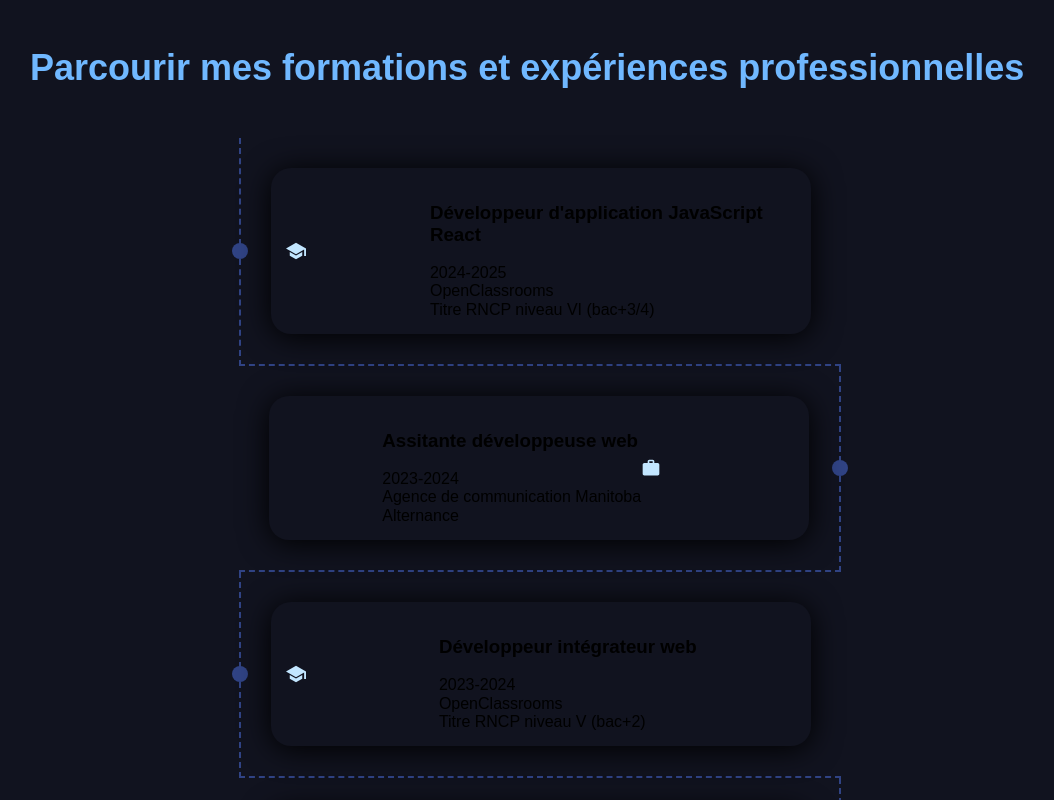
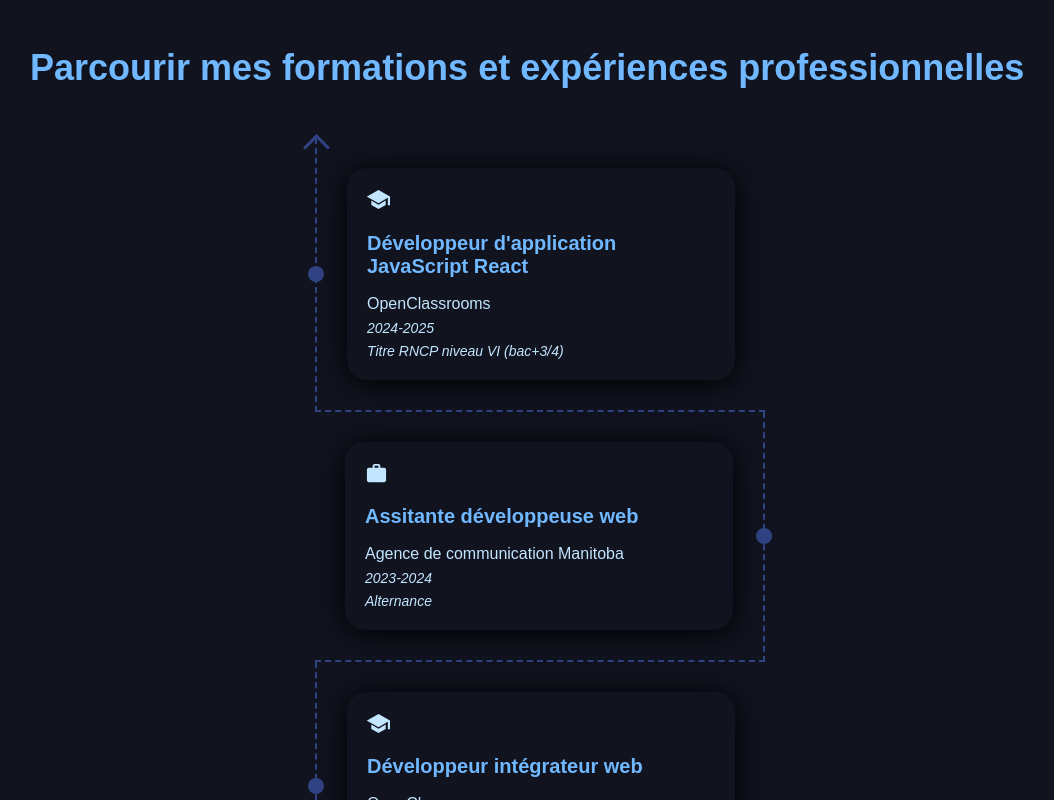
Before and after one commit to CaroleGrllt/ROLLAND_GRELLETY_Carole_portfolio, a React (Vite) app in the folder frontend/: page / in a window 1280 px wide. Shown: the part 2300-3100 px from the top of the page, without its empty margins (100-1154 px from the left). Built offline with nearby package versions, Linux system fonts and the light colour scheme; a web font is replaced by a local one.

Commit message:
Finalisation cards xp/education

```diff
--- a/frontend/src/assets/sass/components/_educationCard.scss
+++ b/frontend/src/assets/sass/components/_educationCard.scss
@@ -5,19 +5,34 @@ article.article__education {
     border-radius: 20px;
     background-color: #11131F;
     filter: drop-shadow(0px 3px 15px black);
-    padding: 15px;
+    padding: 20px;
     display: flex;
+    flex-direction: column;
+    justify-content: space-between;
+    gap: 15px;
 
-    &.third_xp, &.first_xp {
-        flex-direction: row-reverse;
+    .picto__container {
+        color: v.$txt-color;
+        font-size: 23px;
     }
 
-    .picto__container {
-        width: 30%;
-        display: flex;
-        flex-direction: column;
-        justify-content: center;
-        color: v.$txt-color;
-        font-size: 20px;
+    .txt__container {
+        display: grid;
+        gap: 7px;
+
+        h3 {
+            font-size: 20px;
+            margin: 0 0 10px;
+            color: v.$title-color;
+        }
+
+        p{
+            color: v.$txt-color;
+
+            &:nth-child(3), &:nth-child(4) {
+                font-size: 14px;
+                font-style: italic;
+            }
+        }
     }
 }
--- a/frontend/src/assets/sass/sections/_education.scss
+++ b/frontend/src/assets/sass/sections/_education.scss
@@ -44,17 +44,17 @@
             }
         }
 
-        .layout__container {
-
-            max-width: 700px;
+        .education__container {
+            max-width: 450px;
             margin: 0 auto;
 
             .first__container, .third__container {
-                border-left: v.$borders-color dashed 2px;
-                border-bottom: v.$borders-color dashed 2px;
                 height: fit-content;
                 position: relative;
                 padding: 30px;
+                border-left: v.$borders-color dashed 2px;
+                border-bottom: v.$borders-color dashed 2px;
+
 
                 .point {
                     width: 16px;
@@ -66,14 +66,26 @@
                     left: -9px;
                     transform: translateY(-50%);
                 }
+
+                .arrow {
+                    width: 16px;
+                    height: 16px;
+                    position: absolute;
+                    top: 0;
+                    left: -10.5px;
+                    transform: rotate(45deg);
+                    transform-origin: center;
+                    border-top: v.$borders-color solid 3px;
+                    border-left: v.$borders-color solid 3px;
+                }
             }
 
             .second__container {
-                border-right: v.$borders-color dashed 2px;
-                border-bottom: v.$borders-color dashed 2px;
                 height: fit-content;
                 position: relative;
                 padding: 30px;
+                border-right: v.$borders-color dashed 2px;
+                border-bottom: v.$borders-color dashed 2px;
 
 
                 .point {
@@ -89,10 +101,10 @@
             }
 
             .fourth__container {
-                border-right: v.$borders-color dashed 2px;
                 height: fit-content;
                 position: relative;
                 padding: 30px;
+                border-right: v.$borders-color dashed 2px;
 
                 .point {
                     width: 16px;
--- a/frontend/src/components/EducationCard.jsx
+++ b/frontend/src/components/EducationCard.jsx
@@ -5,10 +5,10 @@ export default function EducationCard({className, picto, title, type, place, yea
             <div className="picto__container">
                 {picto}
             </div>
-            <div className="txt-container">
+            <div className="txt__container">
                 <h3>{title}</h3>
+                <p>{place}</p>
                 <p>{year}</p>
-                <p>{place}</p>
                 <p>{type}</p>
             </div>
         </article>
--- a/frontend/src/pages/Home.jsx
+++ b/frontend/src/pages/Home.jsx
@@ -142,9 +142,10 @@ export default function Home() {
             <section id="education">
                 <div className="education__container">
                     <h2>Parcourir mes formations et expériences professionnelles</h2>
-                    <div className="layout__container">
+                    <div className="education__container">
                         <div className="first__container">
                             <div className="point"></div>
+                            <div className="arrow"></div>
                             <EducationCard
                                 className="fourth_xp"
                                 picto={<IoSchoolSharp />}
```
